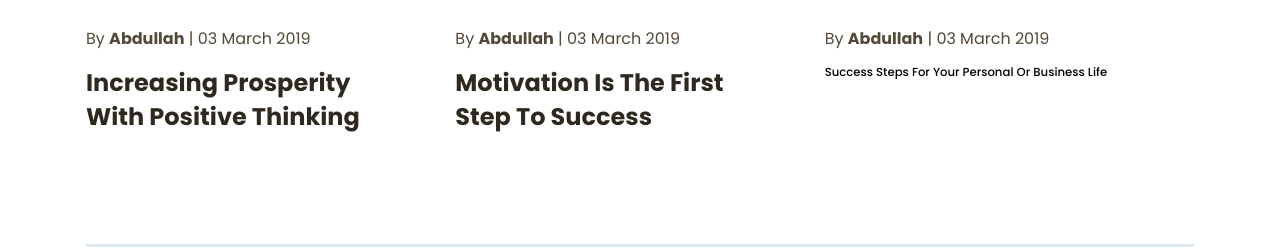
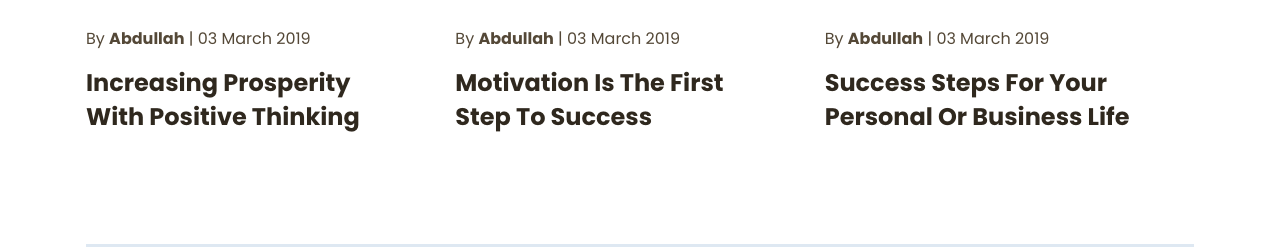
Before and after one commit to U256/productly-landing, a plain HTML site: page index.html in a window 1280 px wide. Shown: the part 4663-4915 px from the top of the page. Drawn offline with Linux system fonts and the light colour scheme.

Commit message:
smol fix

```diff
--- a/index.html
+++ b/index.html
@@ -285,7 +285,7 @@
                <div class="postbar-item__data-author">By <span class="author">Abdullah</span></div>
                <div class="postbar-item__data-date">03 March 2019</div>
             </div>
-            <h3 clh3ass="postbar-item__title">Success Steps For Your Personal Or Business Life</h3>
+            <h3 class="postbar-item__title">Success Steps For Your Personal Or Business Life</h3>
          </div>
       </div>
    </section>
```
